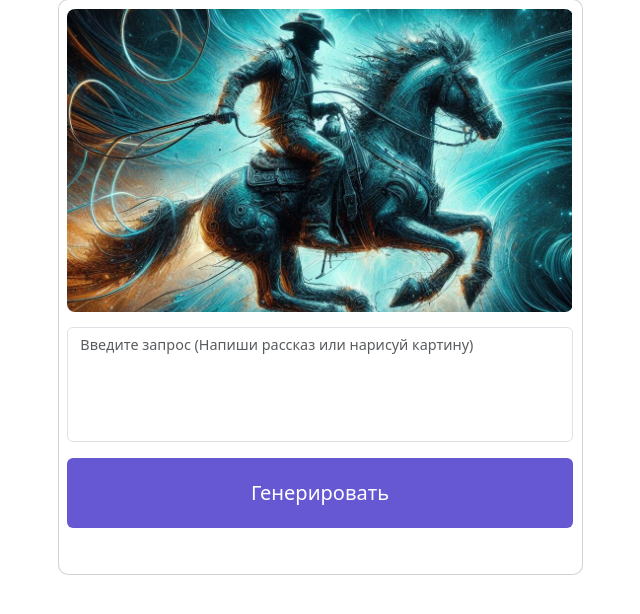
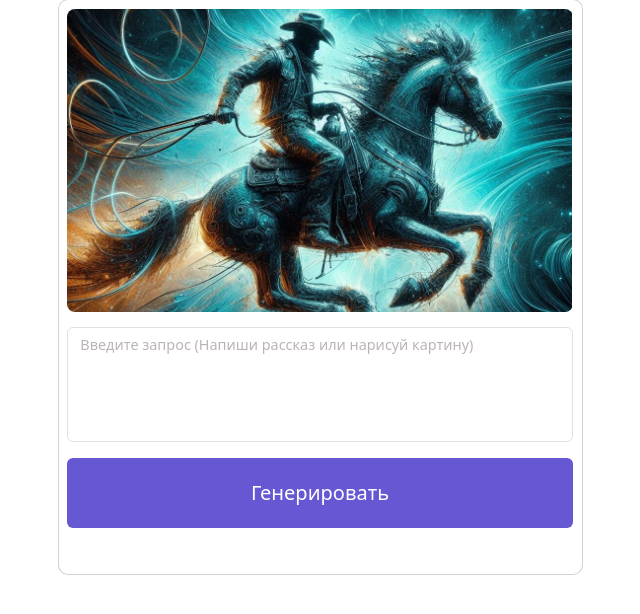
Before and after one commit to amtp1/iiiha, a Django app: page / in a window 1280 px wide. Shown: the part 73-687 px from the top of the page, without its empty margins (320-960 px from the left). Run offline with Django 4.2, Linux system fonts and the light colour scheme; some libraries are stand-ins or nearby versions.

Commit message:
change placeholder color

```diff
--- a/iiiha/core/static/css/style.css
+++ b/iiiha/core/static/css/style.css
@@ -14,6 +14,7 @@ textarea {
 	width: 100%;
     margin-top: 15px;
 }::placeholder {
+	color: rgb(188, 180, 180) !important;
 	font-size: .9em;
 }
 
```
